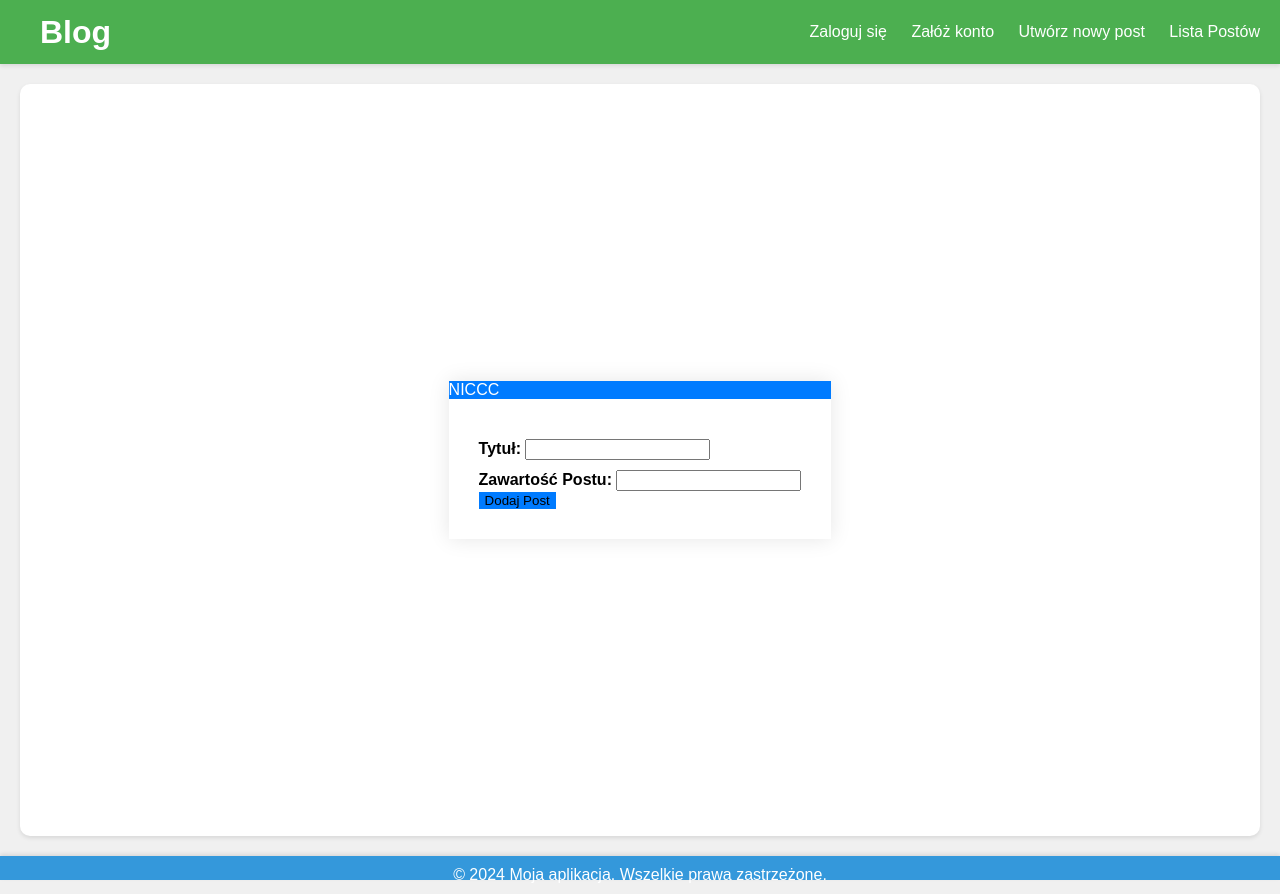
After one commit to PiotrDabrowski232/Blog, a Django app: page /createpost/ in a window 1280 px wide. The commit adds this page. Run offline with Django 5.2, Linux system fonts and the light colour scheme.

Commit message:
dodawanie i wyswietlanie listy postów

```diff
--- a/blog/mainapp/forms.py
+++ b/blog/mainapp/forms.py
@@ -1,6 +1,8 @@
 from django import forms
 from django.contrib.auth.forms import UserCreationForm
 from django.contrib.auth.models import User
+from .models import Post
+
 
 
 class SignUpForm(UserCreationForm):
@@ -12,3 +14,12 @@ class SignUpForm(UserCreationForm):
     class Meta:
         model = User
         fields = ('username', 'email', 'password1', 'password2')
+
+
+class CreatePostForm(forms.ModelForm):
+    title = forms.CharField(label='title', min_length=5, max_length=20)
+    description = forms.CharField(label='description', min_length=20, max_length=100)
+
+    class Meta:
+        model = Post
+        fields = ('title', 'description')
--- a/blog/mainapp/models.py
+++ b/blog/mainapp/models.py
@@ -16,7 +16,7 @@ class Post(models.Model):
     tytul = models.CharField(max_length=200)
     tresc = models.TextField()
     data_utworzenia = models.DateTimeField(auto_now_add=True)
-    autor = models.ForeignKey(Uzytkownik, on_delete=models.CASCADE)
+    autor = models.ForeignKey(User, on_delete=models.CASCADE)
     dostep = models.CharField(max_length=20, choices=[('Publiczny', 'Publiczny'), ('Ograniczony', 'Ograniczony')])
     haslo_dostepu = models.CharField(max_length=100, blank=True, null=True)
 
@@ -39,9 +39,3 @@ class ElementGraficzny(models.Model):
 
     def __str__(self):
         return f"Element graficzny dla {self.post.tytul}"
-
-#class Author(models.Model):
- #   user = models.OneToOneField(User, on_delete=models.CASCADE)
-  #  age = models.IntegerField(
-  #      validators=[MinValueValidator(1), MaxValueValidator(100)]
- #   )
--- a/blog/mainapp/templates/base.html
+++ b/blog/mainapp/templates/base.html
@@ -68,6 +68,8 @@
         <div>
             <a href="{% url 'login' %}">Zaloguj się</a>
             <a href="{% url 'signup' %}">Załóż konto</a>
+            <a href="{% url 'createpost' %}">Utwórz nowy post</a>
+            <a href="{% url 'post_list' %}">Lista Postów</a>
         </div>
     </div>
 
--- /dev/null
+++ b/blog/mainapp/templates/post/postForm.html
@@ -0,0 +1,92 @@
+{% extends "base.html" %}
+
+{% block title %}Stwóz post{% endblock %}
+
+{% block content %}
+<div class="container mt-5">
+  <div class="row justify-content-center">
+    <div class="col-md-6">
+      <div class="card border-primary">
+        <div class="card-header bg-primary text-white">NICCC</div>
+        <div class="card-body">
+
+          <form method="post">
+            {% csrf_token %}
+
+            <div class="form-group">
+              <label for="tytul">Tytuł:</label>
+              {{ form.title }}
+              {% if form.title.errors %}
+              <div class="invalid-feedback">
+                {{ form.title.errors|join:", " }}
+              </div>
+              {% endif %}
+            </div>
+
+            <div class="form-group">
+              <label for="tresc" class="mt-2">Zawartość Postu:</label>
+              {{ form.description }}
+              {% if form.tresc.errors %}
+              <div class="invalid-feedback">
+                {{ form.description.errors|join:", " }}
+              </div>
+              {% endif %}
+            </div>
+
+            <button type="submit" class="btn btn-primary">Dodaj Post</button>
+
+          </form>
+
+        </div>
+      </div>
+    </div>
+  </div>
+</div>
+<style>
+  /* Dodaj tutaj style CSS */
+  .card {
+    border: none;
+    box-shadow: 0 0 20px rgba(0, 0, 0, 0.1);
+  }
+
+  .card-header {
+    background-color: #007bff;
+    color: white;
+    border-bottom: none;
+  }
+
+  .card-body {
+    padding: 30px;
+  }
+
+  .form-group label {
+    font-weight: bold;
+  }
+
+  .form-group label, .form-group input {
+    margin-top: 10px;
+  }
+
+  .btn-primary {
+    background-color: #007bff;
+    border: none;
+  }
+
+  .btn-primary:hover {
+    background-color: #0056b3;
+  }
+
+  .btn-link {
+    color: #007bff;
+  }
+
+  .btn-link:hover {
+    text-decoration: none;
+  }
+
+  .invalid-feedback {
+    color: red;
+    font-size: 12px;
+  }
+</style>
+{% endblock %}
--- a/blog/mainapp/urls.py
+++ b/blog/mainapp/urls.py
@@ -14,4 +14,6 @@ urlpatterns = [
     path('signup/login/', my_login_view, name='login'),
     path('signup/', views.signup, name='signup'),
     path('search/', views.search, name='search'),
+    path('createpost/', views.create_post_view, name='createpost'),
+    path('posty/', views.post_list, name='post_list'),
 ]
--- a/blog/mainapp/views.py
+++ b/blog/mainapp/views.py
@@ -2,6 +2,10 @@ from django.shortcuts import render, redirect
 from django.contrib.auth.models import User
 from .forms import SignUpForm
 from .models import Post
+from .forms import CreatePostForm
+from django.contrib.auth import get_user_model
+from .models import Uzytkownik
+from django.utils import timezone
 
 
 def index(request):
@@ -27,3 +31,30 @@ def search(request):
     else:
         posts = Post.objects.all()  # Jeśli nie podano zapytania, zwróć wszystkie posty
     return render(request, 'search_results.html', {'posts': posts, 'query': query})
+
+
+def create_post_view(request):
+    if request.method == 'POST':
+        form = CreatePostForm(request.POST)
+        if form.is_valid():
+            print("Formularz jest poprawny")
+            post = form.save(commit=False)
+            User = get_user_model()
+            user_instance = User.objects.get(pk=request.user.pk)
+            print(user_instance)
+            try:
+                post.autor = User.objects.get(email=user_instance.email)
+                post.data_utworzenia = timezone.now()
+                print(user_instance.email)
+                post.save()
+                print("Post został pomyślnie zapisany")
+            except Uzytkownik.DoesNotExist:
+                pass
+    else:
+        form = CreatePostForm()
+    return render(request, './post/postForm.html', {'form': form})
+
+
+def post_list(request):
+    posts = Post.objects.all()
+    return render(request, './post/post_list.html', {'posts': posts})
```
Also changed, not shown: blog/mainapp/templates/post/post_list.html (added, +24 -0 lines), blog/db.sqlite3, blog/mainapp/migrations/0004_alter_post_autor_delete_author.py (added).
